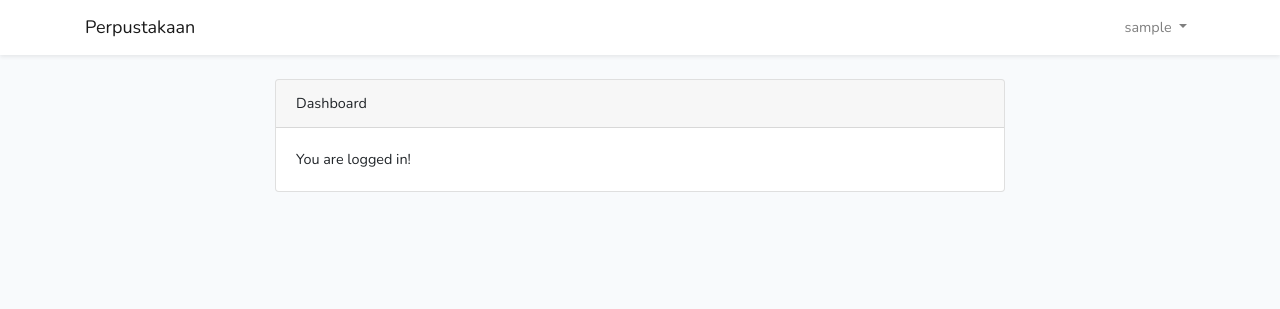
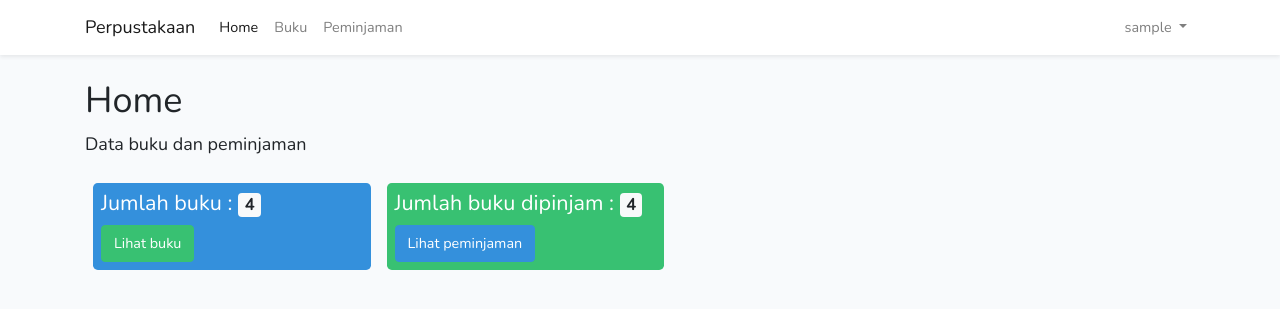
Before and after one commit to seshadwi/tugasbesar-peminjamanbuku, a Laravel app: page /home in a window 1280 px wide. Shown: the top 309 px of the page. Run offline with Laravel 8, Linux system fonts and the light colour scheme; the visitor is signed in with stand-in values (Sample User, id 1).

Commit message:
menambahkan halaman pada home

```diff
--- a/resources/views/home.blade.php
+++ b/resources/views/home.blade.php
@@ -2,21 +2,17 @@
 
 @section('content')
 <div class="container">
-    <div class="row justify-content-center">
-        <div class="col-md-8">
-            <div class="card">
-                <div class="card-header">{{ __('Dashboard') }}</div>
+    <h1>Home</h1>
+    <p class="lead">Data buku dan peminjaman</p>
 
-                <div class="card-body">
-                    @if (session('status'))
-                        <div class="alert alert-success" role="alert">
-                            {{ session('status') }}
-                        </div>
-                    @endif
-
-                    {{ __('You are logged in!') }}
-                </div>
-            </div>
+    <div class="d-flex">
+        <div class="w-25 bg-primary text-white p-2 m-2 rounded-lg">
+            <h4>Jumlah buku : <span class="badge badge-light">4</span></h4>
+            <a href="#" class="btn btn-success">Lihat buku</a>
+        </div>
+        <div class="w-25 bg-success text-white p-2 m-2 rounded-lg">
+            <h4>Jumlah buku dipinjam : <span class="badge badge-light">4</span></h4>
+            <a href="#" class="btn btn-primary">Lihat peminjaman</a>
         </div>
     </div>
 </div>
--- a/resources/views/layouts/app.blade.php
+++ b/resources/views/layouts/app.blade.php
@@ -37,7 +37,24 @@
                 <div class="collapse navbar-collapse" id="navbarSupportedContent">
                     <!-- Left Side Of Navbar -->
                     <ul class="navbar-nav mr-auto">
-
+                        @guest
+                        @else
+                        <li class="nav-item dropdown">
+                            <div class="collapse navbar-collapse" id="navbarNav">
+                                <ul class="navbar-nav">
+                                  <li class="nav-item {{ Route::has('home') ? 'active' : 'non' }}">
+                                    <a class="nav-link" href="#">Home</a>
+                                  </li>
+                                  <li class="nav-item">
+                                    <a class="nav-link" href="#">Buku</a>
+                                  </li>
+                                  <li class="nav-item">
+                                    <a class="nav-link" href="#">Peminjaman</a>
+                                  </li>
+                                </ul>
+                              </div>
+                        </li>
+                        @endguest
                     </ul>
 
                     <!-- Right Side Of Navbar -->
```
